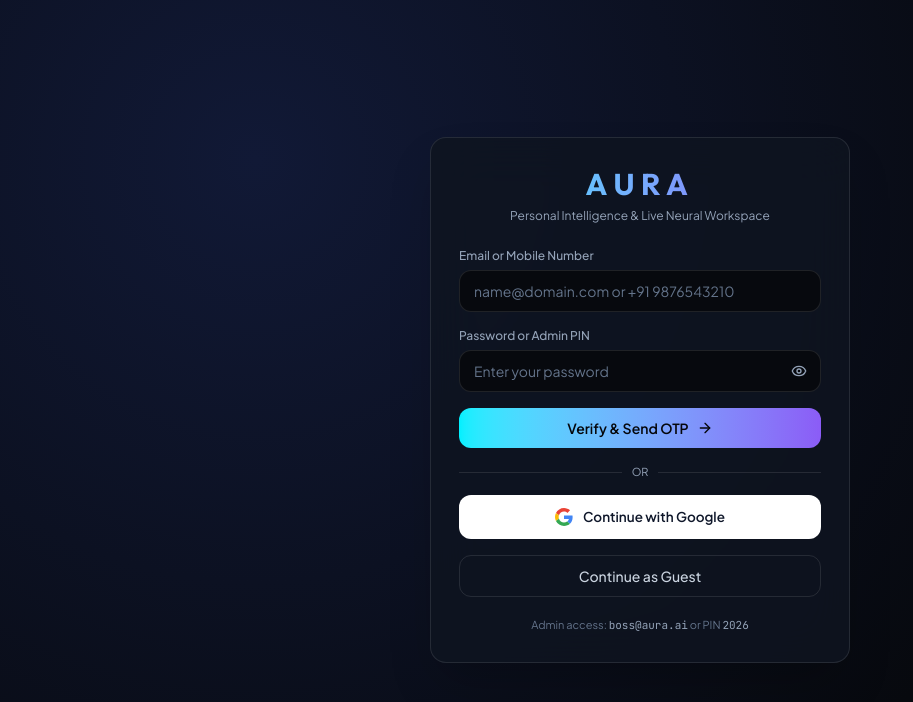
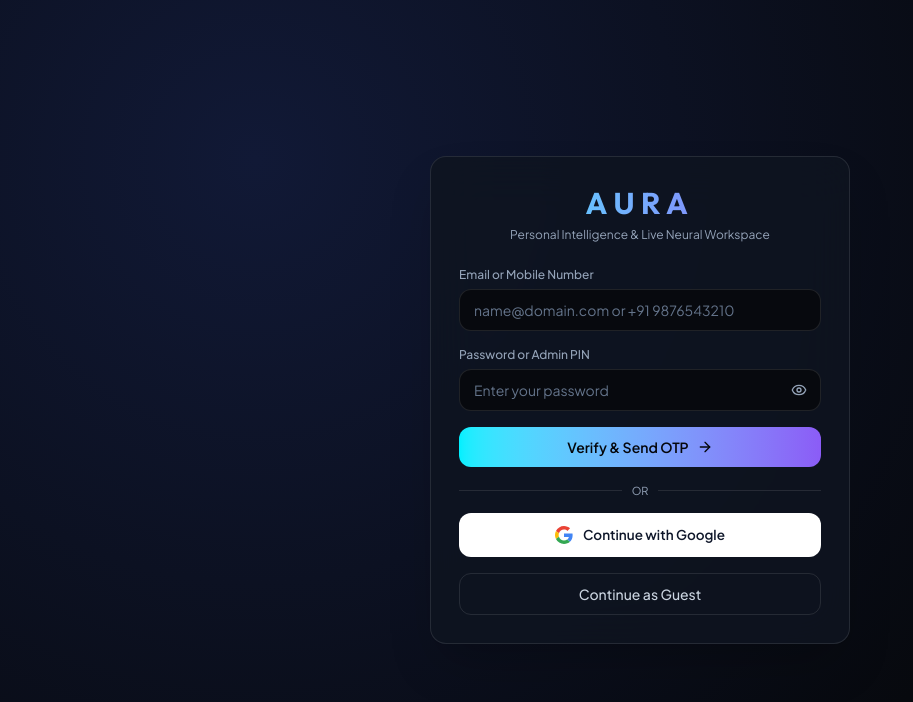
Before and after one commit to rp9581678-spec/aura-ai, a React (Vite) app: page / in a window 1280 px wide. Shown: the top 702 px of the page, without its empty margins (0-913 px from the left). Built offline with nearby package versions, Linux system fonts and the light colour scheme.

Commit message:
Update AuthScreen.tsx

```diff
--- a/src/components/AuthScreen.tsx
+++ b/src/components/AuthScreen.tsx
@@ -308,10 +308,7 @@ export const AuthScreen: React.FC<AuthScreenProps> = ({ onAuthenticated }) => {
               Continue as Guest
             </button>
 
-            <p className="pt-1 text-center text-[11px] text-[#64748B]">
-              Admin access: <span className="font-mono text-[#94A3B8]">boss@aura.ai</span> or PIN{' '}
-              <span className="font-mono text-[#94A3B8]">2026</span>
-            </p>
+
           </form>
         ) : (
           <form onSubmit={handleVerifyOtp} noValidate className="space-y-4">
```
